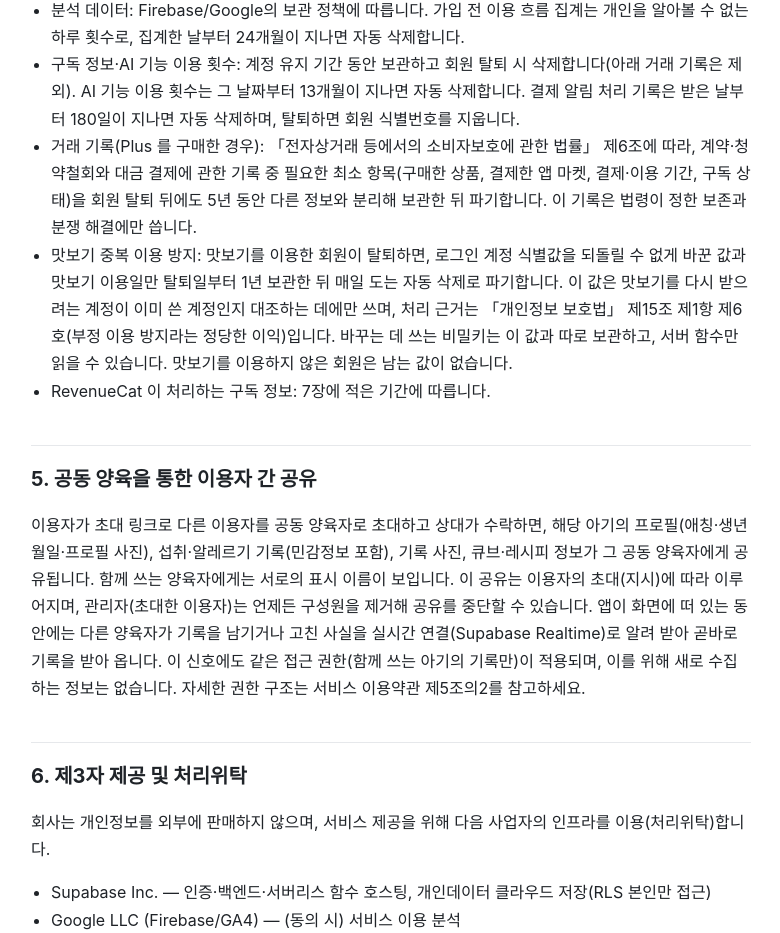
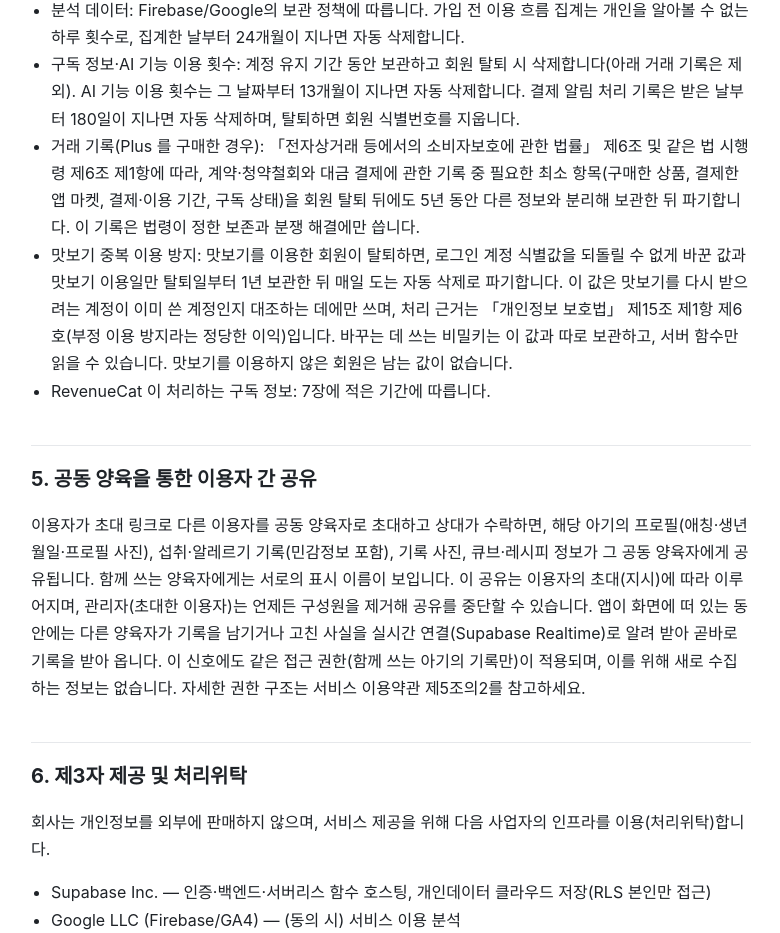
Before and after one commit to Coflanet/coflanet.github.io, a plain HTML site: page docs/iyumi/privacy/index.html in a window 1280 px wide. Shown: the part 4449-5382 px from the top of the page, without its empty margins (249-1029 px from the left). Drawn offline with Linux system fonts and the light colour scheme.

Commit message:
docs(iyumi): 방침 거래 기록 근거에 '같은 법 시행령 제6조 제1항' 더함 — 5년 기간 조문(시행령 제6조 제1항 제2·3호)
Co-Authored-By: Claude Opus 5.5 <noreply@anthropic.com>

```diff
--- a/docs/iyumi/privacy/index.html
+++ b/docs/iyumi/privacy/index.html
@@ -119,7 +119,7 @@
     <li>받은 알림 이력([온 알림]): 보낸 때부터 14일 뒤 삭제합니다.</li>
     <li>분석 데이터: Firebase/Google의 보관 정책에 따릅니다. 가입 전 이용 흐름 집계는 개인을 알아볼 수 없는 하루 횟수로, 집계한 날부터 24개월이 지나면 자동 삭제합니다.</li>
     <li>구독 정보·AI 기능 이용 횟수: 계정 유지 기간 동안 보관하고 회원 탈퇴 시 삭제합니다(아래 거래 기록은 제외). AI 기능 이용 횟수는 그 날짜부터 13개월이 지나면 자동 삭제합니다. 결제 알림 처리 기록은 받은 날부터 180일이 지나면 자동 삭제하며, 탈퇴하면 회원 식별번호를 지웁니다.</li>
-    <li>거래 기록(Plus 를 구매한 경우): 「전자상거래 등에서의 소비자보호에 관한 법률」 제6조에 따라, 계약·청약철회와 대금 결제에 관한 기록 중 필요한 최소 항목(구매한 상품, 결제한 앱 마켓, 결제·이용 기간, 구독 상태)을 회원 탈퇴 뒤에도 5년 동안 다른 정보와 분리해 보관한 뒤 파기합니다. 이 기록은 법령이 정한 보존과 분쟁 해결에만 씁니다.</li>
+    <li>거래 기록(Plus 를 구매한 경우): 「전자상거래 등에서의 소비자보호에 관한 법률」 제6조 및 같은 법 시행령 제6조 제1항에 따라, 계약·청약철회와 대금 결제에 관한 기록 중 필요한 최소 항목(구매한 상품, 결제한 앱 마켓, 결제·이용 기간, 구독 상태)을 회원 탈퇴 뒤에도 5년 동안 다른 정보와 분리해 보관한 뒤 파기합니다. 이 기록은 법령이 정한 보존과 분쟁 해결에만 씁니다.</li>
     <li>맛보기 중복 이용 방지: 맛보기를 이용한 회원이 탈퇴하면, 로그인 계정 식별값을 되돌릴 수 없게 바꾼 값과 맛보기 이용일만 탈퇴일부터 1년 보관한 뒤 매일 도는 자동 삭제로 파기합니다. 이 값은 맛보기를 다시 받으려는 계정이 이미 쓴 계정인지 대조하는 데에만 쓰며, 처리 근거는 「개인정보 보호법」 제15조 제1항 제6호(부정 이용 방지라는 정당한 이익)입니다. 바꾸는 데 쓰는 비밀키는 이 값과 따로 보관하고, 서버 함수만 읽을 수 있습니다. 맛보기를 이용하지 않은 회원은 남는 값이 없습니다.</li>
     <li>RevenueCat 이 처리하는 구독 정보: 7장에 적은 기간에 따릅니다.</li>
   </ul>
```
